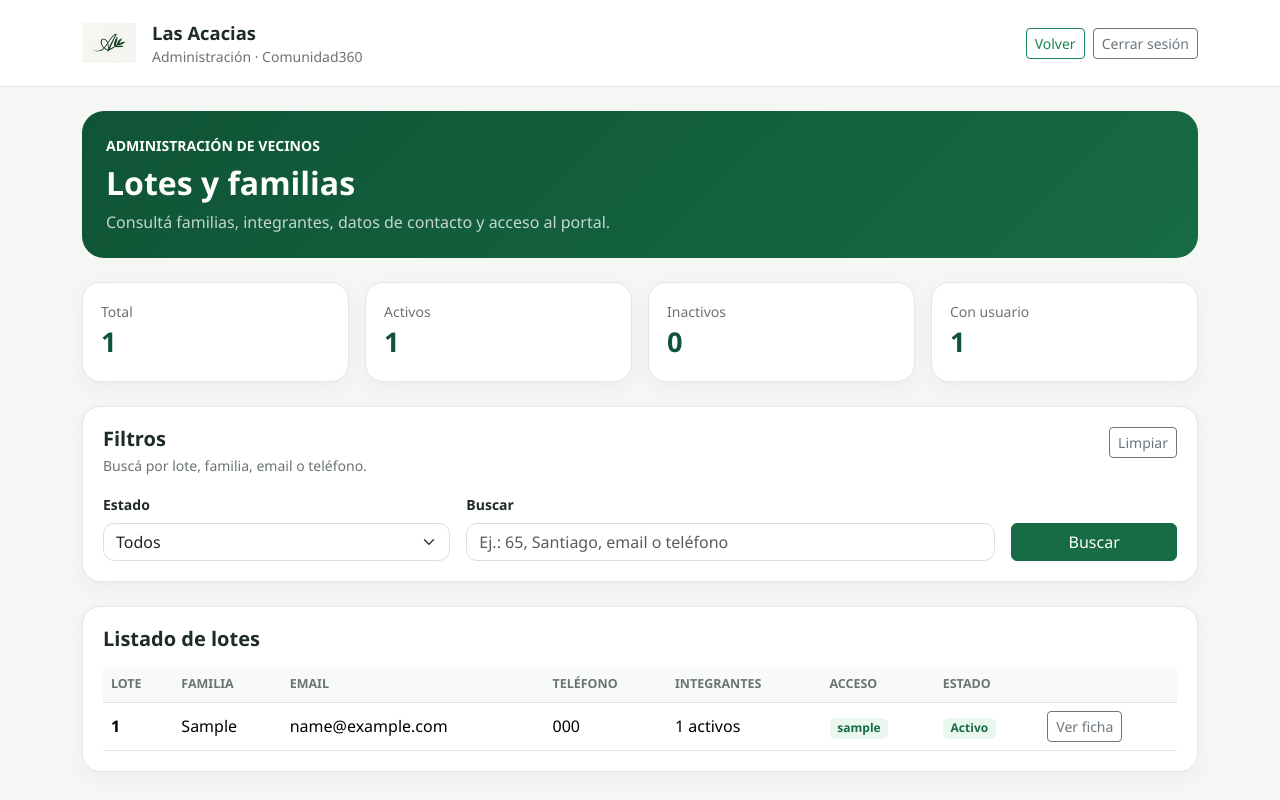
After one commit to rodrigocesantiago-arg/LasAcaciasHudson, a Django app: page /administracion/lotes/ in a window 1280 px wide. The commit adds this page. Run offline with Django 5.2, Linux system fonts and the light colour scheme; a user stored in the database is signed in; tables that the repository leaves empty hold one stand-in row (values such as "Sample post").

Commit message:
Agregar gestion de lotes y familias en administracion

```diff
--- /dev/null
+++ b/backend/core/administracion_lotes_views.py
@@ -0,0 +1,91 @@
+from django.db.models import Q, Count
+from django.shortcuts import get_object_or_404, render
+
+from .administracion_views import superuser_required
+from .models import Lote, Integrante, SolicitudModificacionFamilia
+
+
+@superuser_required
+def administracion_lotes(request):
+    estado = request.GET.get("estado", "").strip()
+    q = request.GET.get("q", "").strip()
+
+    lotes = (
+        Lote.objects.select_related("usuario")
+        .annotate(
+            integrantes_activos=Count(
+                "integrantes",
+                filter=Q(integrantes__activo=True),
+                distinct=True,
+            )
+        )
+        .all()
+    )
+
+    if estado == "activos":
+        lotes = lotes.filter(activo=True)
+    elif estado == "inactivos":
+        lotes = lotes.filter(activo=False)
+    else:
+        estado = ""
+
+    if q:
+        filtro = (
+            Q(apellido_familia__icontains=q)
+            | Q(email__icontains=q)
+            | Q(telefono__icontains=q)
+        )
+        if q.isdigit():
+            filtro |= Q(numero=int(q))
+        lotes = lotes.filter(filtro)
+
+    lotes = lotes.order_by("numero")
+
+    total = lotes.count()
+    activos = lotes.filter(activo=True).count()
+    inactivos = lotes.filter(activo=False).count()
+    con_usuario = lotes.exclude(usuario__isnull=True).count()
+
+    return render(
+        request,
+        "core/administracion_lotes.html",
+        {
+            "lotes": lotes,
+            "filtros": {"estado": estado, "q": q},
+            "total": total,
+            "activos": activos,
+            "inactivos": inactivos,
+            "con_usuario": con_usuario,
+        },
+    )
+
+
+@superuser_required
+def administracion_lote_detalle(request, lote_id):
+    lote = get_object_or_404(
+        Lote.objects.select_related("usuario"),
+        pk=lote_id,
+    )
+
+    integrantes = lote.integrantes.all().order_by(
+        "-activo", "apellido", "nombre"
+    )
+
+    solicitudes = (
+        SolicitudModificacionFamilia.objects
+        .select_related("integrante")
+        .filter(lote=lote)
+        .order_by("-fecha_creacion")[:10]
+    )
+
+    return render(
+        request,
+        "core/administracion_lote_detalle.html",
+        {
+            "lote": lote,
+            "integrantes": integrantes,
+            "solicitudes": solicitudes,
+            "integrantes_activos": integrantes.filter(activo=True).count(),
+            "integrantes_inactivos": integrantes.filter(activo=False).count(),
+        },
+    )
--- a/backend/core/templates/core/administracion_dashboard.html
+++ b/backend/core/templates/core/administracion_dashboard.html
@@ -35,7 +35,7 @@ body{background:var(--bg);color:var(--tx);font-family:"Segoe UI",Arial,sans-seri
 </div>
 
 <h2 class="h5 fw-bold mb-3">Gestión</h2><div class="row g-3 mb-4">
-<div class="col-md-6 col-xl-3"><a class="action" href="/admin/core/lote/"><div class="icon">🏠</div><div class="at">Lotes y familias</div><div class="muted small mt-1">Datos de lotes e integrantes.</div></a></div>
+<div class="col-md-6 col-xl-3"><a class="action" href="{% url 'administracion_lotes' %}"><div class="icon">🏠</div><div class="at">Lotes y familias</div><div class="muted small mt-1">Datos de lotes e integrantes.</div></a></div>
 <div class="col-md-6 col-xl-3"><a class="action" href="{% url 'administracion_solicitudes_familiares' %}"><div class="icon">👨‍👩‍👧‍👦</div><div class="at">Solicitudes familiares</div><div class="muted small mt-1">Altas, bajas y modificaciones.</div></a></div>
 <div class="col-md-6 col-xl-3"><a class="action" href="{% url 'administracion_reclamos' %}"><div class="icon">📝</div><div class="at">Reclamos</div><div class="muted small mt-1">Seguimiento y respuestas.</div></a></div>
 <div class="col-md-6 col-xl-3"><a class="action" href="{% url 'administracion_sum_historial' %}"><div class="icon">📅</div><div class="at">SUM</div><div class="muted small mt-1">Histórico, filtros y seguimiento de reservas.</div></a></div>
--- /dev/null
+++ b/backend/core/templates/core/administracion_lotes.html
@@ -0,0 +1,113 @@
+{% load static %}
+<!DOCTYPE html>
+<html lang="es">
+<head>
+<meta charset="UTF-8">
+<meta name="viewport" content="width=device-width, initial-scale=1">
+<title>Lotes y familias | Administración | Las Acacias</title>
+<link href="https://cdn.jsdelivr.net/npm/bootstrap@5.3.3/dist/css/bootstrap.min.css" rel="stylesheet">
+<style>
+:root{--g:#176b45;--gd:#0f5436;--line:#dfe8e2;--muted:#6b7470;--bg:#f5f7f5}
+body{background:var(--bg);font-family:"Segoe UI",Arial,sans-serif;color:#1f2b25}
+.topbar{background:#fff;border-bottom:1px solid var(--line)}
+.logo{width:54px;height:54px;object-fit:contain}
+.brand{font-size:1.15rem;font-weight:750}
+.muted{color:var(--muted)}
+.hero{background:linear-gradient(135deg,var(--gd),var(--g));border-radius:22px;color:#fff;padding:24px}
+.metric,.panel{background:#fff;border:1px solid var(--line);border-radius:18px;box-shadow:0 5px 18px rgba(21,62,43,.05)}
+.metric{padding:18px;height:100%}.metric .n{font-size:1.7rem;font-weight:800;color:var(--gd)}
+.panel{padding:20px}.form-control,.form-select{border-radius:11px;border-color:#d7e2da}
+.btn-oa{background:var(--g);border-color:var(--g);color:#fff}
+.table-wrap{overflow:auto}.table{min-width:980px;margin:0}
+.table th{font-size:.78rem;text-transform:uppercase;color:var(--muted);background:#f8faf8}
+.table td{vertical-align:middle}
+.badge-ok{background:#e9f7ee;color:#176b45}.badge-off{background:#f1f1f1;color:#666}
+</style>
+</head>
+<body>
+<header class="topbar">
+<div class="container py-3 d-flex justify-content-between align-items-center gap-3">
+<div class="d-flex align-items-center gap-3">
+<img src="{% static 'core/img/las_acacias_logo.png' %}" class="logo" alt="Las Acacias">
+<div><div class="brand">Las Acacias</div><div class="muted small">Administración · Comunidad360</div></div>
+</div>
+<div class="d-flex gap-2">
+<a href="{% url 'administracion_dashboard' %}" class="btn btn-sm btn-outline-success">Volver</a>
+<a href="{% url 'logout' %}" class="btn btn-sm btn-outline-secondary">Cerrar sesión</a>
+</div>
+</div>
+</header>
+
+<main class="container py-4">
+<section class="hero mb-4">
+<div class="small text-uppercase fw-semibold mb-2">Administración de vecinos</div>
+<h1 class="h2 fw-bold mb-2">Lotes y familias</h1>
+<p class="mb-0 opacity-75">Consultá familias, integrantes, datos de contacto y acceso al portal.</p>
+</section>
+
+<div class="row g-3 mb-4">
+<div class="col-6 col-lg-3"><div class="metric"><div class="muted small">Total</div><div class="n">{{ total }}</div></div></div>
+<div class="col-6 col-lg-3"><div class="metric"><div class="muted small">Activos</div><div class="n">{{ activos }}</div></div></div>
+<div class="col-6 col-lg-3"><div class="metric"><div class="muted small">Inactivos</div><div class="n">{{ inactivos }}</div></div></div>
+<div class="col-6 col-lg-3"><div class="metric"><div class="muted small">Con usuario</div><div class="n">{{ con_usuario }}</div></div></div>
+</div>
+
+<section class="panel mb-4">
+<div class="d-flex justify-content-between gap-2 mb-3">
+<div><h2 class="h5 fw-bold mb-1">Filtros</h2><div class="muted small">Buscá por lote, familia, email o teléfono.</div></div>
+<a href="{% url 'administracion_lotes' %}" class="btn btn-sm btn-outline-secondary align-self-start">Limpiar</a>
+</div>
+<form method="get" class="row g-3">
+<div class="col-md-4">
+<label class="form-label small fw-semibold">Estado</label>
+<select name="estado" class="form-select">
+<option value="">Todos</option>
+<option value="activos" {% if filtros.estado == "activos" %}selected{% endif %}>Activos</option>
+<option value="inactivos" {% if filtros.estado == "inactivos" %}selected{% endif %}>Inactivos</option>
+</select>
+</div>
+<div class="col-md-6">
+<label class="form-label small fw-semibold">Buscar</label>
+<input name="q" value="{{ filtros.q }}" class="form-control" placeholder="Ej.: 65, Santiago, email o teléfono">
+</div>
+<div class="col-md-2 d-grid align-items-end">
+<button class="btn btn-oa">Buscar</button>
+</div>
+</form>
+</section>
+
+<section class="panel">
+<h2 class="h5 fw-bold mb-3">Listado de lotes</h2>
+<div class="table-wrap">
+<table class="table">
+<thead><tr><th>Lote</th><th>Familia</th><th>Email</th><th>Teléfono</th><th>Integrantes</th><th>Acceso</th><th>Estado</th><th></th></tr></thead>
+<tbody>
+{% for lote in lotes %}
+<tr>
+<td class="fw-bold">{{ lote.numero }}</td>
+<td>{{ lote.apellido_familia }}</td>
+<td>{{ lote.email|default:"—" }}</td>
+<td>{{ lote.telefono|default:"—" }}</td>
+<td>{{ lote.integrantes_activos }} activos</td>
+<td>
+{% if lote.usuario %}
+<span class="badge badge-ok">{{ lote.usuario.username }}</span>
+{% else %}
+<span class="muted">Sin usuario</span>
+{% endif %}
+</td>
+<td>
+{% if lote.activo %}<span class="badge badge-ok">Activo</span>{% else %}<span class="badge badge-off">Inactivo</span>{% endif %}
+</td>
+<td><a href="{% url 'administracion_lote_detalle' lote.id %}" class="btn btn-sm btn-outline-secondary">Ver ficha</a></td>
+</tr>
+{% empty %}
+<tr><td colspan="8" class="text-center py-5 muted">No hay lotes que coincidan con la búsqueda.</td></tr>
+{% endfor %}
+</tbody>
+</table>
+</div>
+</section>
+</main>
+</body>
+</html>
--- a/backend/core/urls.py
+++ b/backend/core/urls.py
@@ -6,6 +6,7 @@ from . import administracion_views
 from . import administracion_sum_views
 from . import administracion_reclamos_views
 from . import administracion_solicitudes_familiares_views
+from . import administracion_lotes_views
 
 
 urlpatterns = [
@@ -285,4 +286,15 @@ urlpatterns = [
         name="administracion_solicitud_familiar_resolver",
     ),
 
+    path(
+        "administracion/lotes/",
+        administracion_lotes_views.administracion_lotes,
+        name="administracion_lotes",
+    ),
+    path(
+        "administracion/lotes/<int:lote_id>/",
+        administracion_lotes_views.administracion_lote_detalle,
+        name="administracion_lote_detalle",
+    ),
+
 ]
```
Also changed, not shown: backend/core/templates/core/administracion_lote_detalle.html (added, +108 -0 lines).
